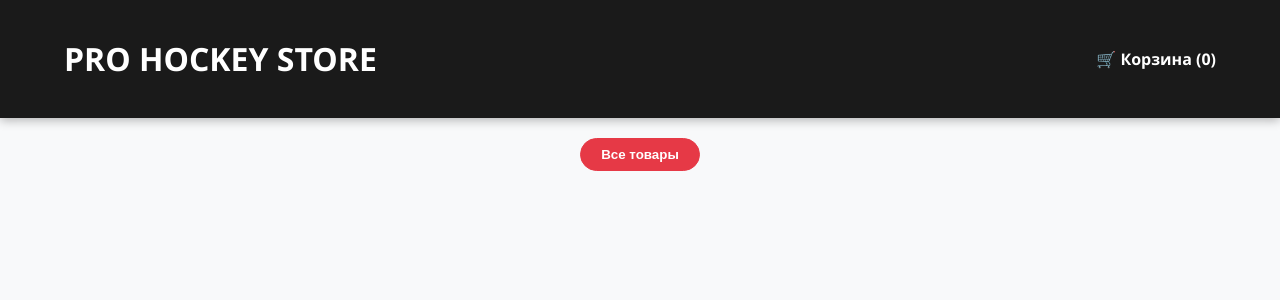
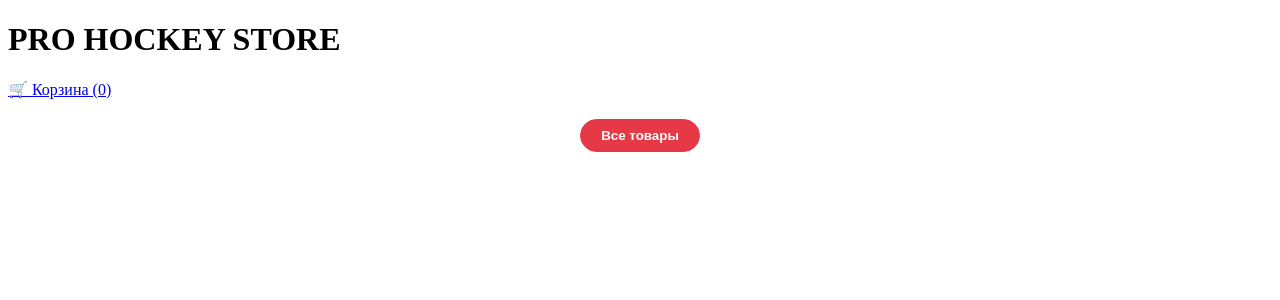
Before and after one commit to artik1112006-lang/pro_hockey-store, a FastAPI app: page / in a window 1280 px wide. Shown: the top 300 px of the page. Run offline with FastAPI, Linux system fonts and the light colour scheme; data that the repository does not hold is empty.

Commit message:
Update style.css

```diff
--- a/static/style.css
+++ b/static/style.css
@@ -1,164 +1,168 @@
-/* Основные настройки шрифтов и фона */
-body {
-    font-family: 'Segoe UI', Tahoma, Geneva, Verdana, sans-serif;
-    background-color: #f8f9fa;
-    margin: 0;
-    padding: 0;
-    color: #333;
-}
+<!DOCTYPE html>
+<html lang="ru">
+<head>
+    <meta charset="UTF-8">
+    <meta name="viewport" content="width=device-width, initial-scale=1.0">
+    <title>Pro Hockey Store — Каталог</title>
+    <!-- Подключаем твой внешний CSS -->
+    <link rel="stylesheet" href="/static/style.css">
 
-/* Шапка сайта */
-header {
-    background-color: #1a1a1a;
-    color: white;
-    padding: 1rem 5%;
-    display: flex;
-    justify-content: space-between;
-    align-items: center;
-    position: sticky;
-    top: 0;
-    z-index: 1000;
-    box-shadow: 0 2px 10px rgba(0,0,0,0.3);
-}
+    <style>
+        /* Дополнительные стили для категорий и модального окна */
+        .category-nav { display: flex; justify-content: center; gap: 15px; padding: 20px; flex-wrap: wrap; }
+        .cat-btn { padding: 8px 20px; border-radius: 20px; border: 1px solid #ddd; background: white; cursor: pointer; transition: 0.3s; font-weight: bold; }
+        .cat-btn:hover, .cat-btn.active { background: #e63946; color: white; border-color: #e63946; }
 
-header a {
-    color: white;
-    text-decoration: none;
-    font-weight: bold;
-    margin-left: 20px;
-}
+        /* Фикс модального окна */
+        .modal {
+            display: none;
+            position: fixed;
+            z-index: 9999;
+            left: 0; top: 0;
+            width: 100%; height: 100%;
+            background: rgba(0,0,0,0.85);
+            align-items: center;
+            justify-content: center;
+            backdrop-filter: blur(8px);
+        }
+        .modal-content {
+            background: white;
+            padding: 40px;
+            border-radius: 20px;
+            max-width: 700px;
+            width: 90%;
+            position: relative;
+            text-align: center;
+            max-height: 90vh;
+            overflow-y: auto;
+            box-shadow: 0 20px 50px rgba(0,0,0,0.5);
+        }
+        .close-modal { position: absolute; right: 25px; top: 15px; font-size: 40px; cursor: pointer; color: #333; line-height: 1; }
+        .modal img { max-height: 400px; width: auto; max-width: 100%; object-fit: contain; margin-bottom: 25px; border-radius: 10px; }
+        .modal p {
+            color: #444;
+            line-height: 1.8;
+            text-align: left;
+            white-space: pre-line;
+            background: #fdfdfd;
+            padding: 20px;
+            border-radius: 10px;
+            border: 1px solid #eee;
+            font-size: 1.05rem;
+        }
+    </style>
+</head>
+<body>
 
-/* Сетка товаров (плитка) */
-.container {
-    display: grid;
-    grid-template-columns: repeat(auto-fill, minmax(280px, 1fr));
-    gap: 25px;
-    padding: 40px 5%;
-}
+<header>
+    <div class="logo"><h1>PRO HOCKEY STORE</h1></div>
+    <nav>
+        <a href="/cart" id="cart-link">🛒 Корзина (<span id="cart-count">0</span>)</a>
+    </nav>
+</header>
 
-/* Карточка товара */
-.card {
-    background: white;
-    border-radius: 12px;
-    padding: 20px;
-    text-align: center;
-    transition: transform 0.3s ease, box-shadow 0.3s ease;
-    border: 1px solid #eee;
-    display: flex;
-    flex-direction: column;
-    justify-content: space-between;
-}
+<div class="category-nav">
+    <button class="cat-btn active" onclick="filterItems('all', this)">Все товары</button>
+    {% for cat in categories %}
+        <button class="cat-btn" onclick="filterItems('cat-{{ cat.id }}', this)">{{ cat.name }}</button>
+    {% endfor %}
+</div>
 
-.card:hover {
-    transform: translateY(-5px);
-    box-shadow: 0 10px 20px rgba(0,0,0,0.1);
-}
+<div class="container">
+    {% for p in products %}
+    <div class="card product-card cat-{{ p.category_id }}" style="cursor: pointer;">
+        <script type="application/json" class="p-data">
+            {
+                "name": {{ p.name|tojson|safe }},
+                "img": {{ p.image_url|tojson|safe }},
+                "desc": {{ (p.description or "Описание отсутствует")|tojson|safe }},
+                "price": "{{ p.price }}"
+            }
+        </script>
 
-.card img {
-    max-width: 100%;
-    height: 200px;
-    object-fit: contain;
-    margin-bottom: 15px;
-}
+        <img src="{{ p.image_url }}" alt="{{ p.name }}">
+        <div class="card-content">
+            <span style="font-size: 0.8rem; color: #e63946; font-weight: bold; text-transform: uppercase;">
+                {{ p.category.name if p.category else 'Спорттовары' }}
+            </span>
+            <h3>{{ p.name }}</h3>
+            <p class="price">{{ p.price }} BYN</p>
+            <button class="btn add-btn" data-id="{{ p.id }}">В корзину</button>
+        </div>
+    </div>
+    {% endfor %}
+</div>
 
-.card h3 {
-    font-size: 1.1rem;
-    margin: 10px 0;
-    height: 3em; /* Чтобы заголовки были одной высоты */
-    overflow: hidden;
-}
+<script>
+    // Вешаем обработчики программно, чтобы HTML был чистым
+    document.querySelectorAll('.product-card').forEach(card => {
+        card.addEventListener('click', function(e) {
+            // Если нажали на кнопку корзины — не открываем модалку
+            if (e.target.classList.contains('add-btn')) {
+                e.stopPropagation();
+                const data = JSON.parse(this.querySelector('.p-data').textContent);
+                addToCart(e.target.dataset.id, data.name, data.price);
+                return;
+            }
 
-.price {
-    font-size: 1.3rem;
-    font-weight: bold;
-    color: #e63946;
-    margin: 10px 0;
-}
+            // Открываем модальное окно
+            const data = JSON.parse(this.querySelector('.p-data').textContent);
+            openModal(data.name, data.img, data.desc, data.price);
+        });
+    });
+</script>
 
-/* Кнопки */
-.btn {
-    background-color: #e63946;
-    color: white;
-    border: none;
-    padding: 12px 20px;
-    border-radius: 6px;
-    cursor: pointer;
-    font-weight: bold;
-    transition: background 0.2s;
-    width: 100%;
-}
+<!-- Модальное окно -->
+<div id="productModal" class="modal" onclick="closeModal()">
+    <div class="modal-content" onclick="event.stopPropagation()">
+        <span class="close-modal" onclick="closeModal()">&times;</span>
+        <img id="modalImg" src="" alt="">
+        <h2 id="modalTitle" style="margin-bottom: 20px;"></h2>
+        <p id="modalDesc"></p>
+        <h3 id="modalPrice" style="color: #e63946; font-size: 2rem; margin-top: 25px;"></h3>
+        <button class="btn" style="margin-top: 20px; max-width: 200px;" onclick="closeModal()">Закрыть</button>
+    </div>
+</div>
 
-.btn:hover {
-    background-color: #c12e3a;
-}
+<script>
+    function filterItems(cat, btn) {
+        document.querySelectorAll('.cat-btn').forEach(b => b.classList.remove('active'));
+        btn.classList.add('active');
+        document.querySelectorAll('.product-card').forEach(card => {
+            card.style.display = (cat === 'all' || card.classList.contains(cat)) ? 'flex' : 'none';
+        });
+    }
 
-.btn-secondary {
-    background-color: #457b9d;
-    margin-top: 10px;
-}
+    // Теперь функция принимает данные корректно благодаря фильтру tojson
+    function openModal(name, img, desc, price) {
+        document.getElementById('modalTitle').innerText = name;
+        document.getElementById('modalImg').src = img;
+        document.getElementById('modalDesc').innerText = desc || "Описание в процессе добавления...";
+        document.getElementById('modalPrice').innerText = price + " BYN";
 
-/* Формы (для корзины и админки) */
-.form-container {
-    max-width: 500px;
-    margin: 40px auto;
-    background: white;
-    padding: 30px;
-    border-radius: 12px;
-    box-shadow: 0 4px 15px rgba(0,0,0,0.1);
-}
+        document.getElementById('productModal').style.display = 'flex';
+        document.body.style.overflow = 'hidden';
+    }
 
-input, textarea {
-    width: 100%;
-    padding: 12px;
-    margin: 10px 0;
-    border: 1px solid #ddd;
-    border-radius: 6px;
-    box-sizing: border-box; /* Чтобы padding не раздувал ширину */
-}
+    function closeModal() {
+        document.getElementById('productModal').style.display = 'none';
+        document.body.style.overflow = 'auto';
+    }
 
-/* Корзина */
-.cart-item {
-    display: flex;
-    justify-content: space-between;
-    align-items: center;
-    border-bottom: 1px solid #eee;
-    padding: 10px 0;
-}
+    function updateCartCount() {
+        const cart = JSON.parse(localStorage.getItem('cart') || '[]');
+        document.getElementById('cart-count').innerText = cart.length;
+    }
 
-/* Админ-панель (таблица товаров) */
-table {
-    width: 100%;
-    border-collapse: collapse;
-    margin-top: 20px;
-    background: white;
-}
+    function addToCart(id, name, price) {
+        let cart = JSON.parse(localStorage.getItem('cart') || '[]');
+        cart.push({ id, name, price });
+        localStorage.setItem('cart', JSON.stringify(cart));
+        updateCartCount();
+        alert('Товар «' + name + '» добавлен в корзину!');
+    }
 
-th, td {
-    padding: 12px;
-    border: 1px solid #ddd;
-    text-align: left;
-}
-
-th {
-    background-color: #f4f4f4;
-}
-/* Центрирование формы входа */
-.form-container {
-    max-width: 400px;
-    margin: 100px auto; /* Отступ сверху и центрирование */
-    background: white;
-    padding: 30px;
-    border-radius: 12px;
-    box-shadow: 0 4px 20px rgba(0,0,0,0.1);
-    text-align: center;
-}
-
-.form-container input {
-    width: 100%;
-    padding: 12px;
-    margin-bottom: 20px;
-    border: 1px solid #ddd;
-    border-radius: 6px;
-    font-size: 1rem;
-    box-sizing: border-box; /* Чтобы padding не ломал ширину */
-}
+    updateCartCount();
+</script>
+</body>
+</html>
```
